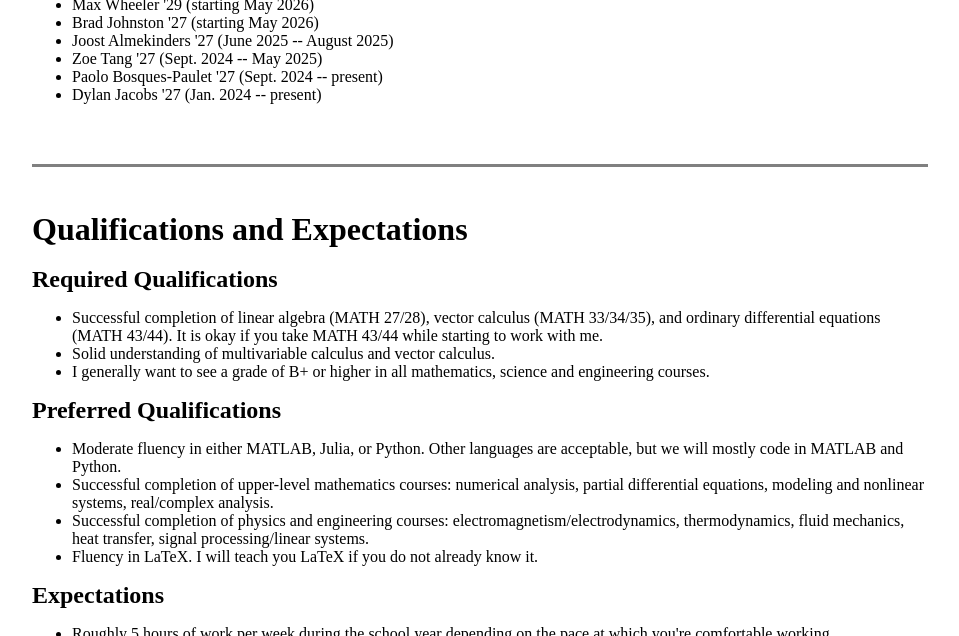
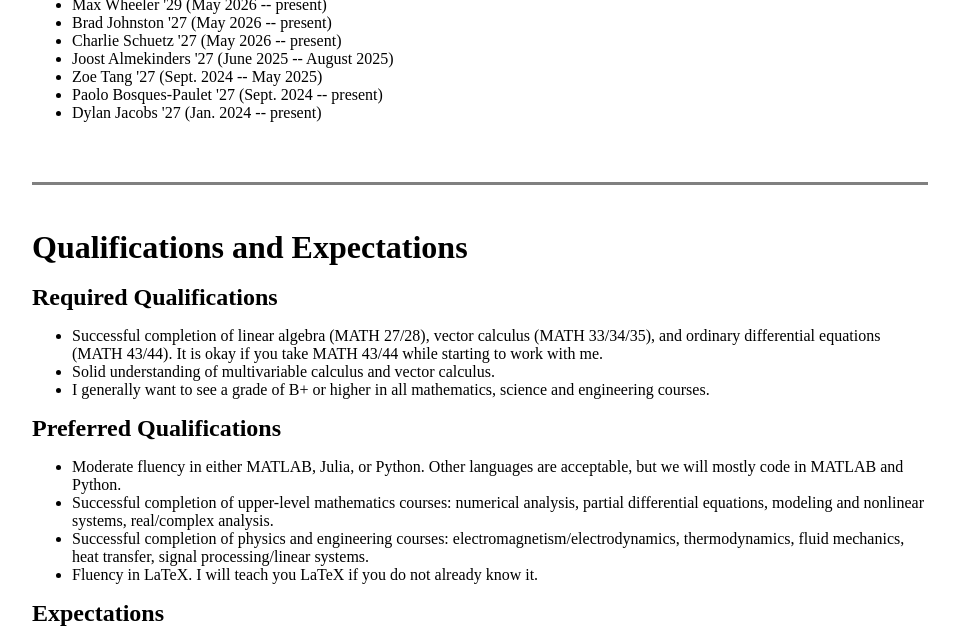
Before and after one commit to jhknakao/jhknakao.github.io, a Jekyll site: the page built from undergradresearch.html, in a window 1280 px wide and 900 px high, scrolled down 664 px, cut to the strip 264-900 px from the top of the window. Shown: the whole strip, without its empty margins (160-1119 px from the left). Built offline with Jekyll 4.4.1, drawn with Linux system fonts in a browser that asks for light colours.

Commit message:
Update undergradresearch.html

```diff
--- a/undergradresearch.html
+++ b/undergradresearch.html
@@ -21,8 +21,9 @@ title: Undergraduate Research
 	<p style="padding:40px;float:right;"><figure><img src="images/nakao_team_2025.jpg" width="400" height=auto><figcaption>Nakao Research Group 2025 (D. Jacobs, P. Bosques-Paulet, J. Nakao, J. Almekinders, Z. Tang)</figcaption></figure></p>
 
 	<ul>
-		<li>Max Wheeler '29 (starting May 2026)</li>
-		<li>Brad Johnston '27 (starting May 2026)</li>
+		<li>Max Wheeler '29 (May 2026 -- present)</li>
+		<li>Brad Johnston '27 (May 2026 -- present)</li>
+		<li>Charlie Schuetz '27 (May 2026 -- present)</li>
     	<li>Joost Almekinders '27 (June 2025 -- August 2025)</li>
 		<li>Zoe Tang '27 (Sept. 2024 -- May 2025)</li>
 		<li>Paolo Bosques-Paulet '27 (Sept. 2024 -- present)</li>
```
